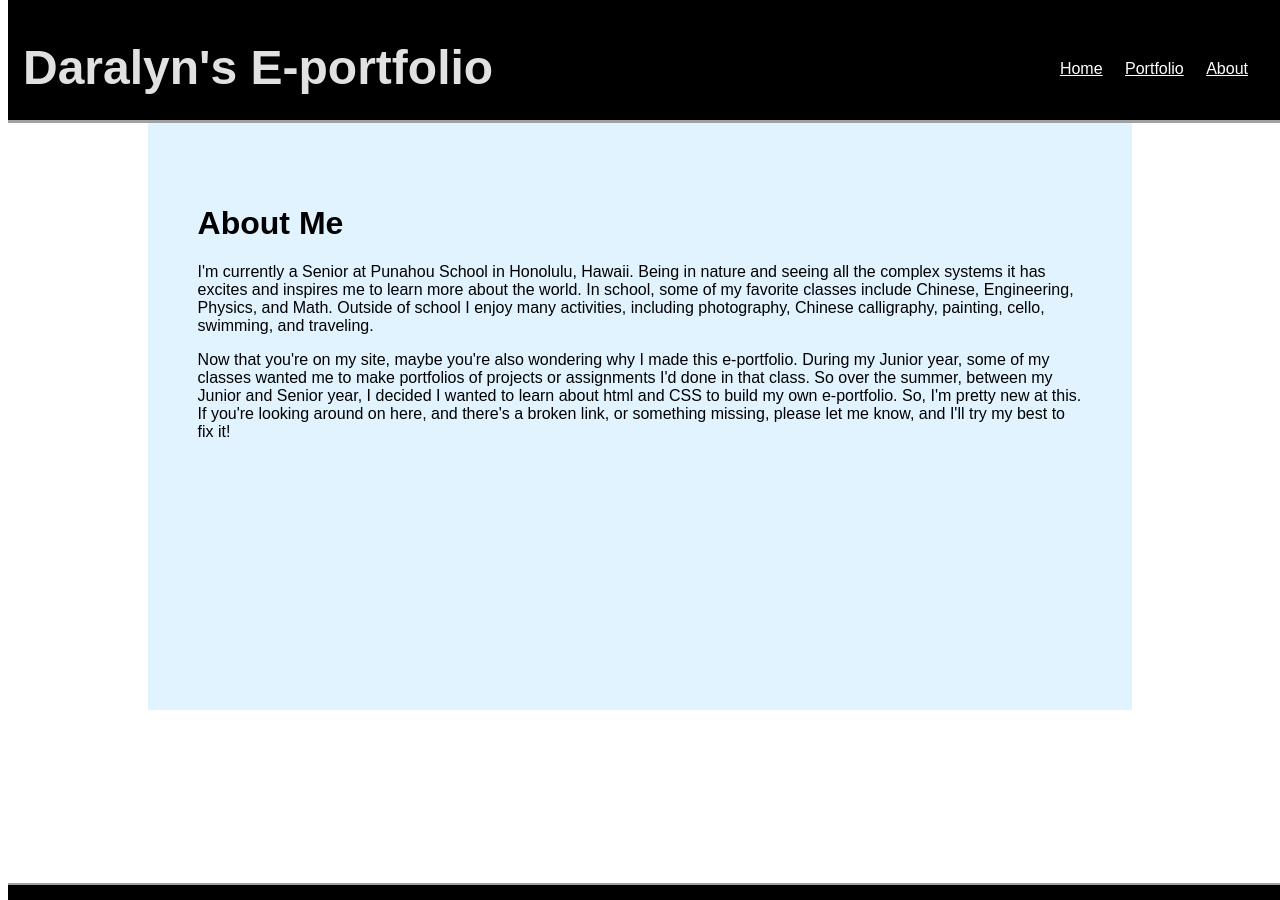
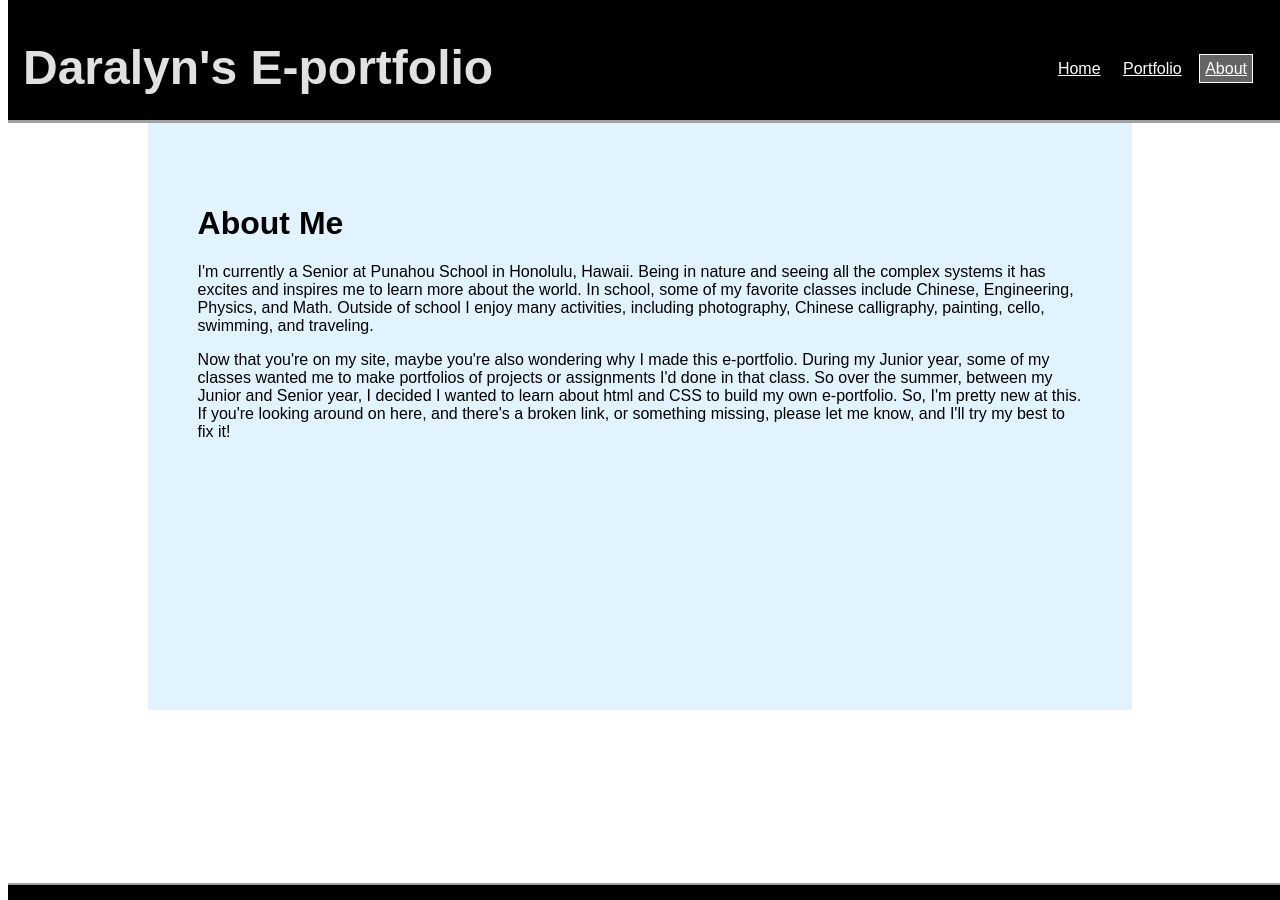
Before and after one commit to daralyn/daralyn.github.io, a Jekyll site: the page built from about/index.html, in a window 1280 px wide. Built offline with Jekyll 4.4.1, drawn with Linux system fonts in a browser that asks for light colours.

Commit message:
Update index.html

```diff
--- a/about/index.html
+++ b/about/index.html
@@ -2,6 +2,18 @@
 layout: default
 title: About Daralyn
 ---
+
+<style>
+	.aboutbutton{
+		text-decoration: none;
+    		background-color: rgb(100, 100, 100);
+    		color: rgb(0, 0, 0);
+   		    border: 1px solid rgb(255, 255, 255);
+    		padding: 5px;
+    		margin-left: 8px;
+	}
+</style>
+
 <div>
     <h1>About Me</h1>
     	<div id="aboutparagrah">
```
